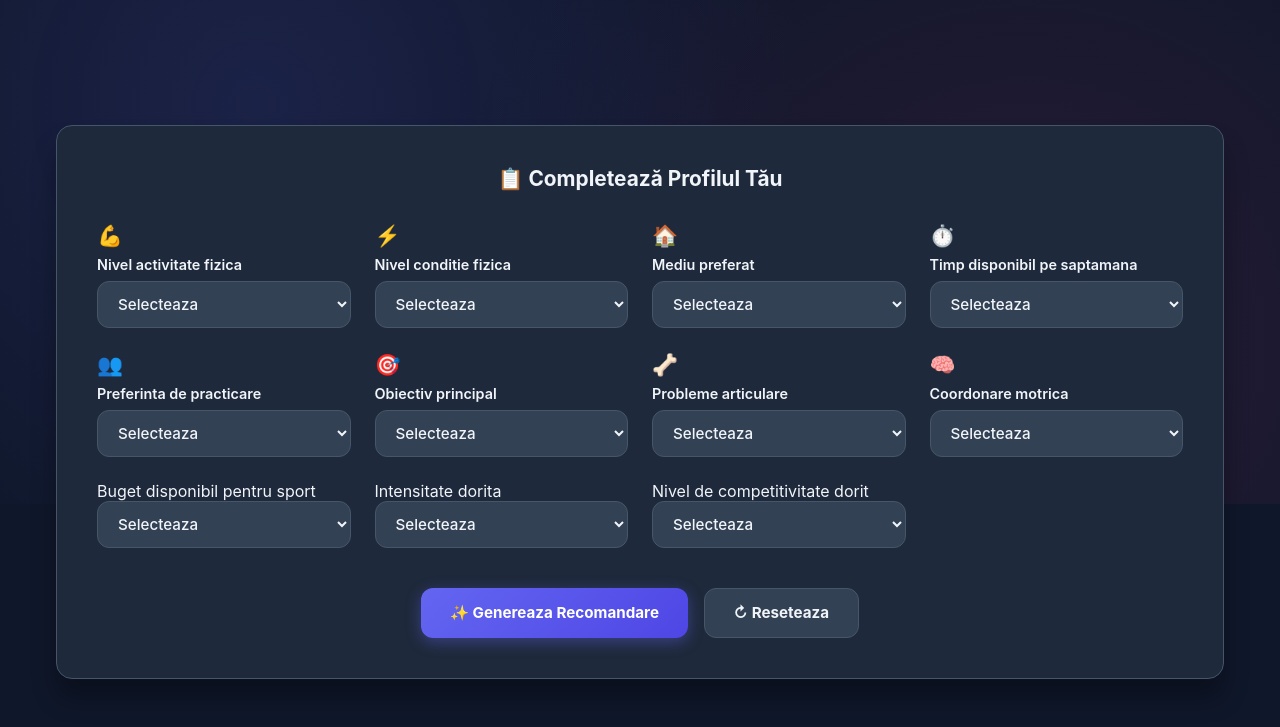
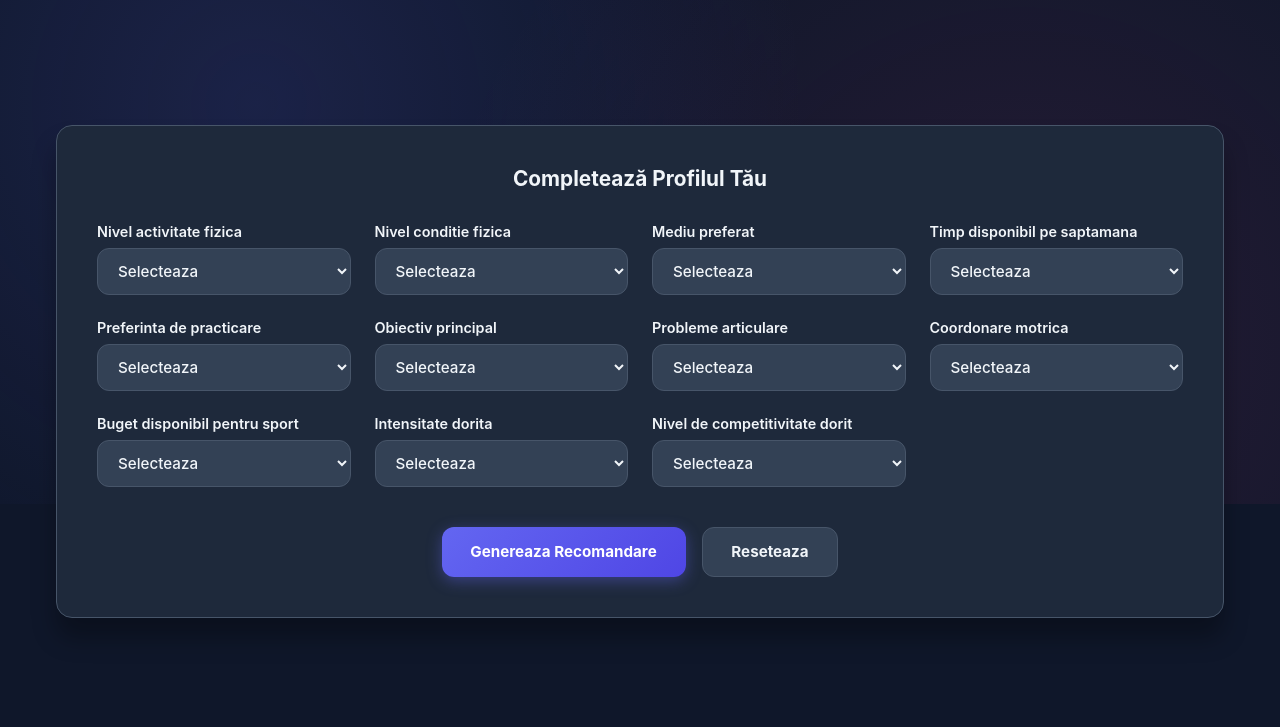
Before and after one commit to PurzaVlad/proiectSE, a plain HTML site: page index.html in a window 1280 px wide. Shown: the part 296-1023 px from the top of the page. After the commit the page ends 962 px from the top, so only its background shows below. Drawn offline with Linux system fonts and the light colour scheme.

Commit message:
final changes

```diff
--- a/index.html
+++ b/index.html
@@ -10,17 +10,16 @@
   <div class="background-decoration"></div>
   <main class="container">
     <header class="hero">
-      <div class="hero-badge">🏃 Sistem Expert</div>
+      <div class="hero-badge">Sistem Expert</div>
       <h1>Alegerea Sportului Potrivit</h1>
       <p>Completeaza formularul și descoperă sportul perfect pentru tine. Motorul expert iti recomanda cele mai potrivite activități.</p>
     </header>
 
     <section class="card form-card">
-      <h2 class="form-title">📋 Completează Profilul Tău</h2>
+      <h2 class="form-title">Completează Profilul Tău</h2>
       <form id="expertForm">
         <div class="grid">
           <label class="form-group">
-            <span class="label-icon">💪</span>
             <span class="label-text">Nivel activitate fizica</span>
             <select name="activityLevel" required>
               <option value="">Selecteaza</option>
@@ -31,7 +30,6 @@
           </label>
 
           <label class="form-group">
-            <span class="label-icon">⚡</span>
             <span class="label-text">Nivel conditie fizica</span>
             <select name="fitnessLevel" required>
               <option value="">Selecteaza</option>
@@ -42,7 +40,6 @@
           </label>
 
           <label class="form-group">
-            <span class="label-icon">🏠</span>
             <span class="label-text">Mediu preferat</span>
             <select name="environment" required>
               <option value="">Selecteaza</option>
@@ -52,7 +49,6 @@
           </label>
 
           <label class="form-group">
-            <span class="label-icon">⏱️</span>
             <span class="label-text">Timp disponibil pe saptamana</span>
             <select name="time" required>
               <option value="">Selecteaza</option>
@@ -63,7 +59,6 @@
           </label>
 
           <label class="form-group">
-            <span class="label-icon">👥</span>
             <span class="label-text">Preferinta de practicare</span>
             <select name="style" required>
               <option value="">Selecteaza</option>
@@ -73,7 +68,6 @@
           </label>
 
           <label class="form-group">
-            <span class="label-icon">🎯</span>
             <span class="label-text">Obiectiv principal</span>
             <select name="goal" required>
               <option value="">Selecteaza</option>
@@ -86,7 +80,6 @@
           </label>
 
           <label class="form-group">
-            <span class="label-icon">🦴</span>
             <span class="label-text">Probleme articulare</span>
             <select name="jointIssues" required>
               <option value="">Selecteaza</option>
@@ -96,7 +89,6 @@
           </label>
 
           <label class="form-group">
-            <span class="label-icon">🧠</span>
             <span class="label-text">Coordonare motrica</span>
             <select name="coordination" required>
               <option value="">Selecteaza</option>
@@ -105,8 +97,8 @@
             </select>
           </label>
 
-          <label>
-            Buget disponibil pentru sport
+          <label class="form-group">
+            <span class="label-text">Buget disponibil pentru sport</span>
             <select name="budget" required>
               <option value="">Selecteaza</option>
               <option value="low">Scazut</option>
@@ -115,8 +107,8 @@
             </select>
           </label>
 
-          <label>
-            Intensitate dorita
+          <label class="form-group">
+            <span class="label-text">Intensitate dorita</span>
             <select name="intensityPreference" required>
               <option value="">Selecteaza</option>
               <option value="low">Redusa</option>
@@ -125,8 +117,8 @@
             </select>
           </label>
 
-          <label>
-            Nivel de competitivitate dorit
+          <label class="form-group">
+            <span class="label-text">Nivel de competitivitate dorit</span>
             <select name="competitiveness" required>
               <option value="">Selecteaza</option>
               <option value="low">Relaxat</option>
@@ -137,31 +129,31 @@
         </div>
 
         <div class="actions">
-          <button type="submit" class="btn-primary">✨ Genereaza Recomandare</button>
-          <button type="reset" id="resetBtn" class="btn-secondary">↻ Reseteaza</button>
+          <button type="submit" class="btn-primary">Genereaza Recomandare</button>
+          <button type="reset" id="resetBtn" class="btn-secondary">Reseteaza</button>
         </div>
       </form>
     </section>
 
     <section class="card result-card hidden" id="resultCard">
       <div class="result-header">
-        <h2>🏆 Recomandare Personalizată</h2>
+        <h2>Recomandare Personalizată</h2>
         <p id="mainRecommendation" class="main-recommendation"></p>
         <p id="sportDescription" class="sport-description"></p>
       </div>
 
       <div class="result-section">
-        <h3>✅ Criterii Aplicate</h3>
+        <h3>Criterii Aplicate</h3>
         <ul id="appliedBiasList" class="criteria-list"></ul>
       </div>
 
       <div class="result-section">
-        <h3>💡 De Ce?</h3>
+        <h3>De Ce?</h3>
         <ul id="reasonList" class="reasons-list"></ul>
       </div>
 
       <div class="result-section">
-        <h3>🥇 Top 5 Sporturi Recomandate</h3>
+        <h3>Top 5 Sporturi Recomandate</h3>
         <ol id="rankingList" class="ranking-list"></ol>
       </div>
     </section>
--- a/styles.css
+++ b/styles.css
@@ -81,6 +81,7 @@ body {
   font-size: 0.875rem;
   font-weight: 600;
   margin-bottom: 1.5rem;
+  -webkit-backdrop-filter: blur(10px);
   backdrop-filter: blur(10px);
 }
 
@@ -122,6 +123,7 @@ h3 {
   background: var(--surface);
   border: 1px solid var(--border);
   border-radius: var(--radius-lg);
+  -webkit-backdrop-filter: blur(20px);
   backdrop-filter: blur(20px);
   box-shadow: var(--shadow-xl);
   padding: 2.5rem;
```
